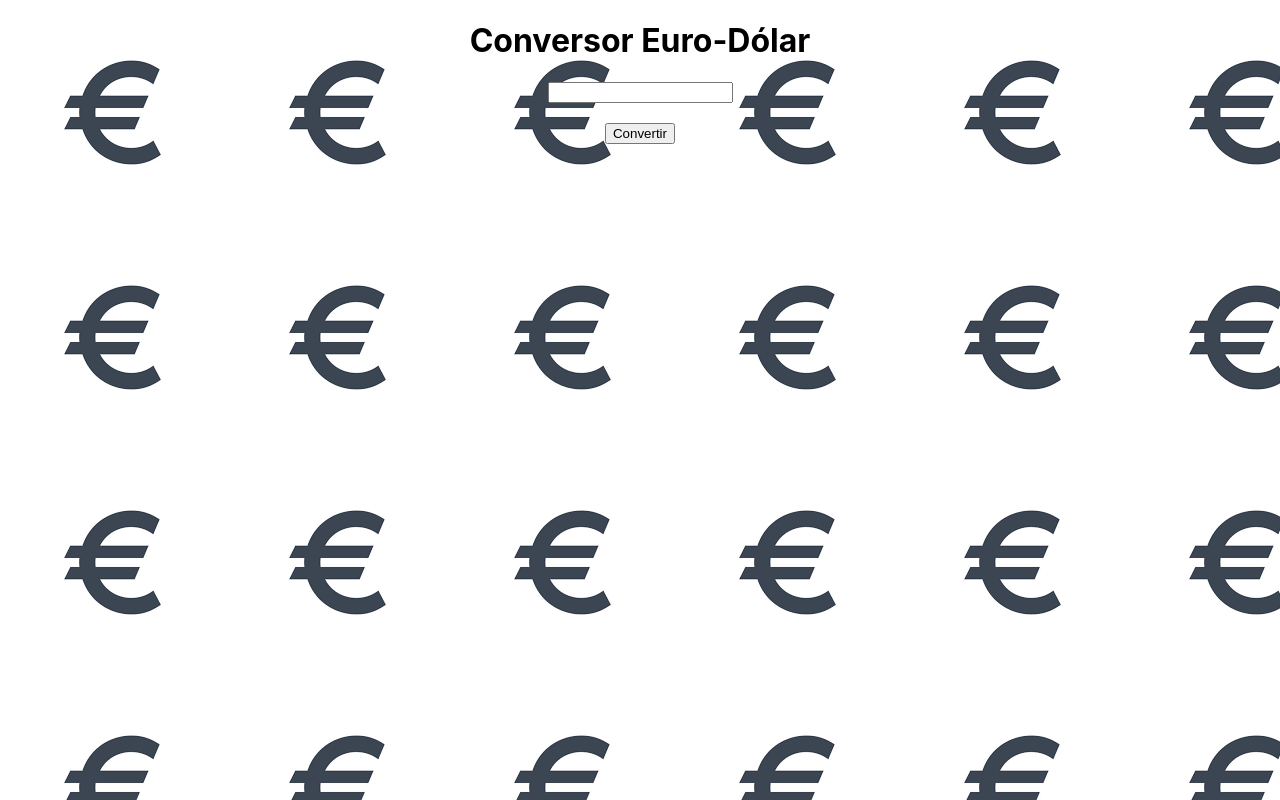
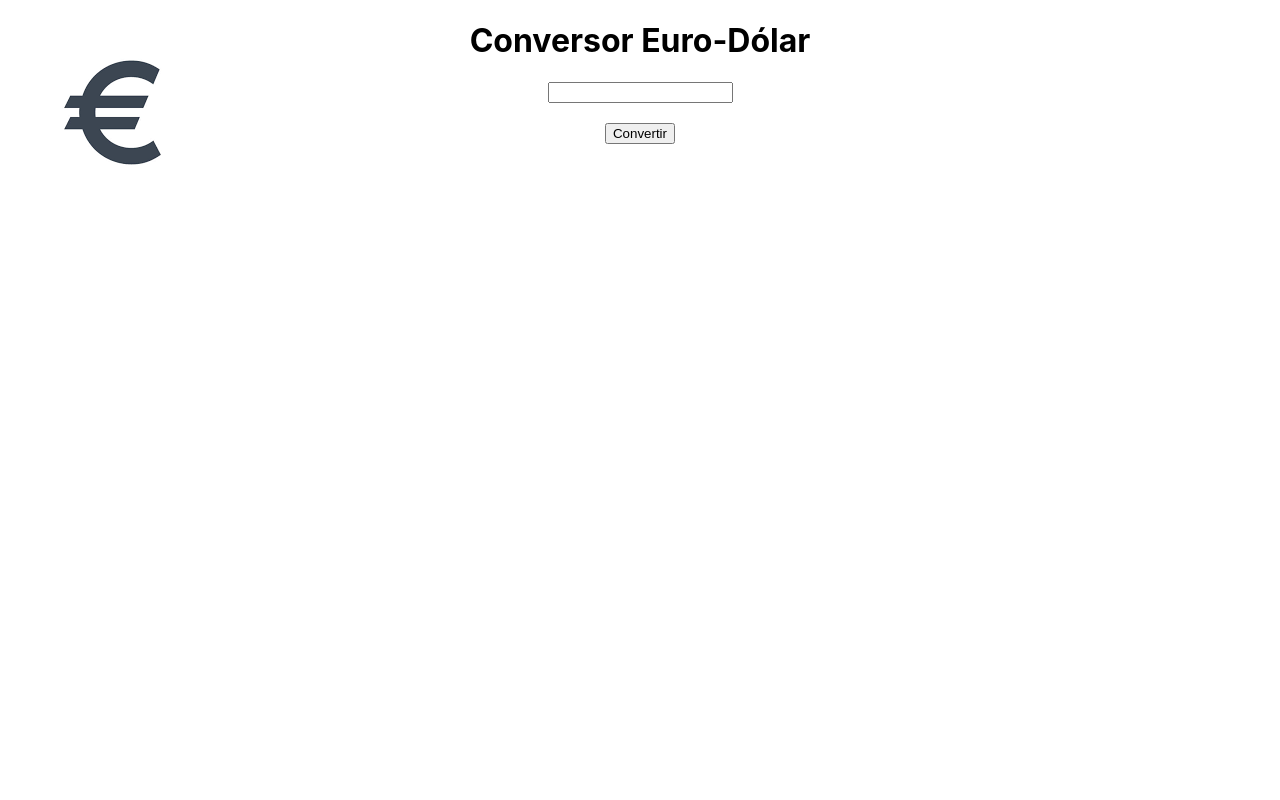
Before and after one commit to JDargon/conversor-react, a React (Create React App) app: page / in a window 1280 px wide. Built offline with nearby package versions, Linux system fonts and the light colour scheme.

Commit message:
feat: añade estilos a la imagen de fondo

```diff
--- a/src/App.css
+++ b/src/App.css
@@ -54,4 +54,6 @@ h1{
 
 body{
   background-image: url("./assets/dollar-to-euro.png");
+  background-repeat: no-repeat;
+  background-position:unset;
 }
```
